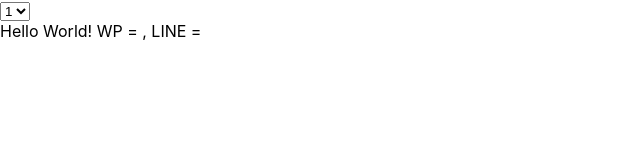
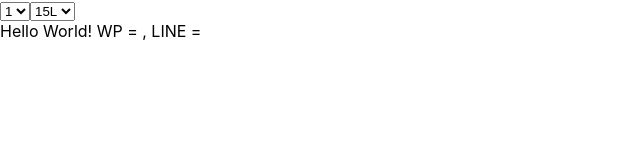
Before and after one commit to inmo-jang/nextjs_tutorial, a Next.js app: page /examples/useRouterInClass in a window 1280 px wide. Shown: the top 160 px of the page, without its empty margins (0-640 px from the left). Built offline with nearby package versions, Linux system fonts and the light colour scheme.

Commit message:
useRouter

```diff
--- a/pages/examples/useRouterInClass.js
+++ b/pages/examples/useRouterInClass.js
@@ -10,17 +10,18 @@ const AppWithRouter = (props) => {
 const Menu = (props) => {
     const router = useRouter()
 
-    // console.log("props.placeholder = ", props.placeholder)
+    // console.log("props.defaultWP = ", props.defaultWP)
     return (
+        <>
         <Form.Control
             size="sm" as="select"
-            defaultValue ={props.placeholder}
+            defaultValue ={props.defaultWP}
             onChange={(e) => {
                 router.push({
                     pathname: "/examples/useRouterInClass2",
                     query: {
                     wp: e.target.value,
-                    line: "15L"
+                    line: props.defaultLine
                     }
                 })
                 console.log("e.target.value = ", e.target.value)
@@ -33,6 +34,29 @@ const Menu = (props) => {
         <option>4</option>
 
         </Form.Control>
+
+        <Form.Control
+            size="sm" as="select"
+            defaultValue ={props.defaultLine}
+            onChange={(e) => {
+                router.push({
+                    pathname: "/examples/useRouterInClass2",
+                    query: {
+                    wp: props.defaultWP,
+                    line: e.target.value
+                    }
+                })
+                console.log("e.target.value = ", e.target.value)
+
+            }}
+            >
+        <option>15L</option>
+        <option>16L</option>
+        <option>17L</option>
+        <option>18L</option>
+
+        </Form.Control>
+        </>
     )
 }
 class App extends React.Component {
@@ -47,7 +71,10 @@ class App extends React.Component {
     render() {
         return(
             <>
-            <Menu placeholder = {this.state.wp}></Menu>
+            <Menu
+                defaultWP = {this.state.wp}
+                defaultLine = {this.state.line}
+                ></Menu>
             <div>
                 Hello World! WP = {this.state.wp}, LINE = {this.state.line}
             </div>
```
Also changed, not shown: pages/examples/useRouterInClass2.js (+31 -4 lines).
